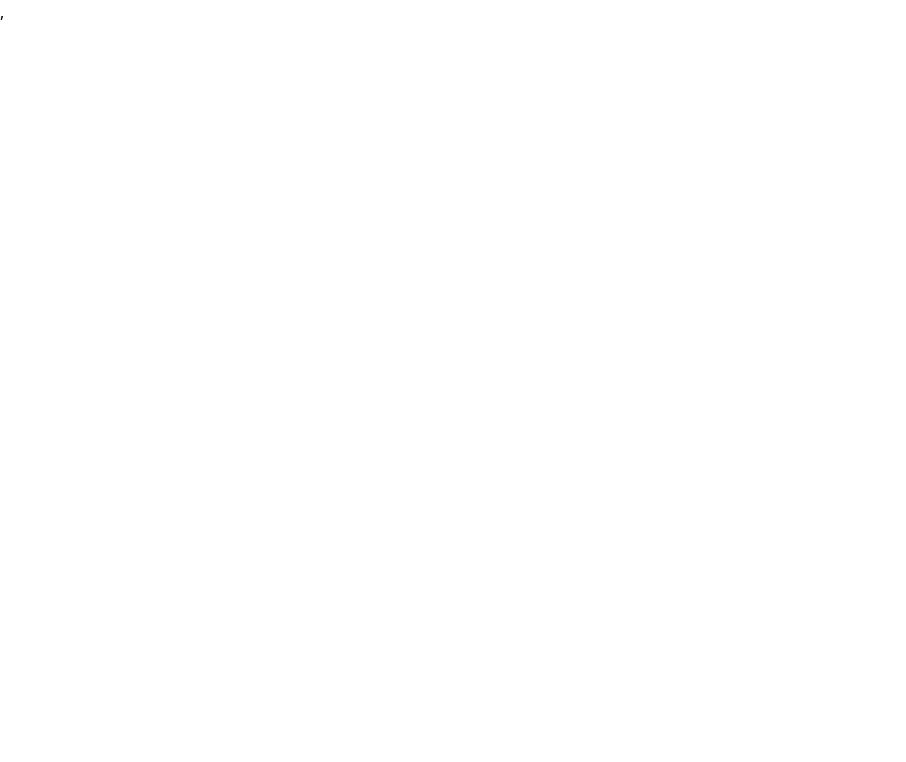
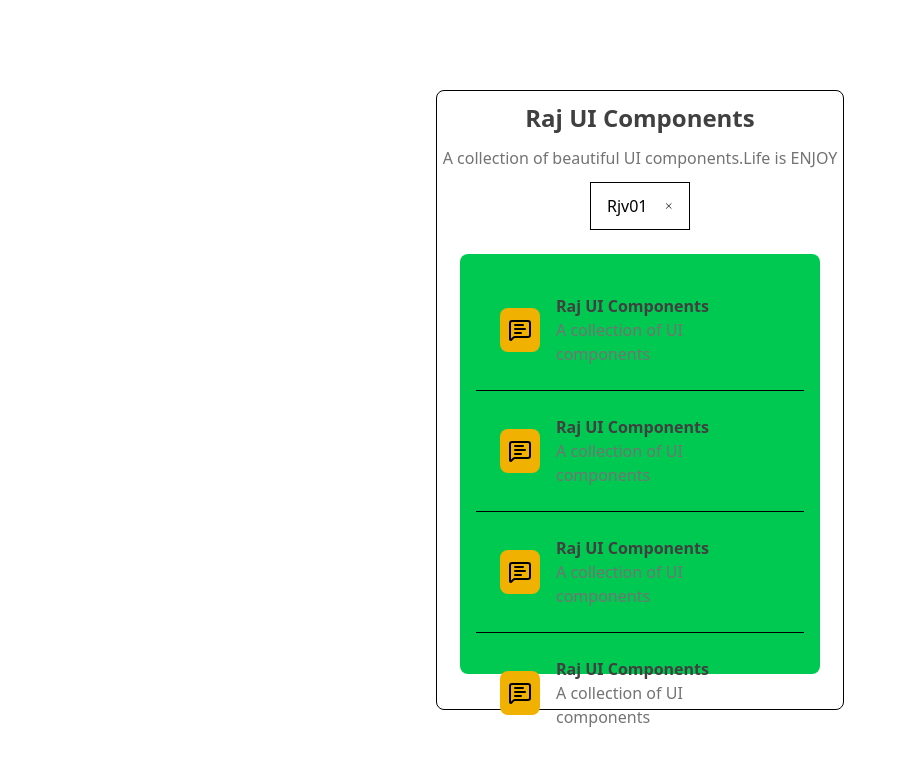
Before and after one commit to rjv01/FramerMotionProjects, a React (Vite) app: page /Card in a window 1280 px wide. Before the commit this address had no page. Shown: the top 762 px of the page, without its empty margins (0-906 px from the left). Built offline with nearby package versions, Linux system fonts and the light colour scheme.

Commit message:
adding card

```diff
--- a/package.json
+++ b/package.json
@@ -12,6 +12,7 @@
   "dependencies": {
     "@tailwindcss/vite": "^4.1.18",
     "framer-motion": "^12.23.26",
+    "lucide-react": "^0.562.0",
     "react": "^19.2.0",
     "react-dom": "^19.2.0",
     "react-router-dom": "^7.11.0",
--- a/src/App.tsx
+++ b/src/App.tsx
@@ -1,3 +1,4 @@
+import Card from "./components/Card"
 import Home from "./components/Home"
 import Subscribe from "./components/Subscribe"
 import { Routes,Route } from "react-router-dom"
@@ -7,8 +8,8 @@ function App() {
       <Routes>
         <Route path="/" element={<Home />}>Home</Route>
         <Route path="/subscribe" element={<Subscribe />} />
+        <Route path="/Card" element={<Card />} />
       </Routes>
-      {/* <h1 className="text-3xl font-bold text-red-300">Hello world</h1> */}
     </div>
   )
 }
--- /dev/null
+++ b/src/components/Card.tsx
@@ -0,0 +1,70 @@
+import { MessageSquareText, X } from "lucide-react"
+import { useState } from "react";
+import { motion } from "framer-motion";
+
+function Card() {
+    const [open,setOpen] = useState(true);
+    return (
+        <div className="min-h-screen flex justify-center items-center">
+            {open && (
+                <div className="flex flex-col justify-center items-center h-155 w-102 bg-white border rounded-lg">
+                    {/* <div className="flex flex-col p-4"> */}
+                        <h1 className="font-bold text-2xl text-neutral-700">Raj UI Components</h1>
+                        <p className="mt-3 text-neutral-500">A collection of beautiful UI components.Life is ENJOY</p>
+                        <div
+                            className="flex justify-center items-center w-25 h-12 gap-4 px-4 mt-3 border"
+                            onClick={() => setOpen(false)}
+                        >
+                            <button className="">Rjv01</button>
+                            <X className="w-6 h-6"></X>
+                        </div>
+                    {/* </div> */}
+                    <motion.div
+                        style={{
+
+                        }}
+                        className="flex flex-col items-center bg-green-500 h-105 w-90 rounded-lg divide-y p-4 m-6">
+                        <div className="flex items-center gap-4 p-6">
+                            <div className="bg-yellow-500 p-2 rounded-lg">
+                                <MessageSquareText className="h-7 w-6"/>
+                            </div>
+                            <div>
+                                <p className="font-bold text-md text-neutral-700">Raj UI Components</p>
+                                <p className="text-neutral-500">A collection of UI components</p>
+                            </div>
+                        </div>
+                        <div className="flex items-center gap-4 p-6">
+                            <div className="bg-yellow-500 p-2 rounded-lg">
+                                <MessageSquareText className="h-7 w-6"/>
+                            </div>
+                            <div>
+                                <p className="font-bold text-md text-neutral-700">Raj UI Components</p>
+                                <p className="text-neutral-500">A collection of UI components</p>
+                            </div>
+                        </div>
+                        <div className="flex items-center gap-4 p-6">
+                            <div className="bg-yellow-500 p-2 rounded-lg">
+                                <MessageSquareText className="h-7 w-6"/>
+                            </div>
+                            <div>
+                                <p className="font-bold text-md text-neutral-700">Raj UI Components</p>
+                                <p className="text-neutral-500">A collection of UI components</p>
+                            </div>
+                        </div>
+                        <div className="flex items-center gap-4 p-6">
+                            <div className="bg-yellow-500 p-2 rounded-lg">
+                                <MessageSquareText className="h-7 w-6"/>
+                            </div>
+                            <div>
+                                <p className="font-bold text-md text-neutral-700">Raj UI Components</p>
+                                <p className="text-neutral-500">A collection of UI components</p>
+                            </div>
+                        </div>
+                    </motion.div>
+                </div>
+            )}
+        </div>
+    );
+}
+
+export default Card
--- a/src/components/Home.tsx
+++ b/src/components/Home.tsx
@@ -6,7 +6,7 @@ function Home() {
             Welcome to the Home Page</h1>
         <div className="font-mono grid grid-cols-3 gap-10 justify-center items-center m-6 text-white text-2xl">
             <a href="/subscribe" className="text-green-400 bg-green-500/30 hover:text-green-300 transition-colors duration-200 p-4 m-4 text-center rounded-lg">Subscribe Button</a>
-            <a href="/subscribe" className="text-green-400 bg-green-500/30 hover:text-green-300 transition-colors duration-200 p-4 m-4 text-center rounded-lg">Subscribe Button</a>
+            <a href="/Card" className="text-green-400 bg-green-500/30 hover:text-green-300 transition-colors duration-200 p-4 m-4 text-center rounded-lg">Card Component</a>
             <a href="/subscribe" className="text-green-400 bg-green-500/30 hover:text-green-300 transition-colors duration-200 p-4 m-4 text-center rounded-lg">Subscribe Button</a>
             <a href="/subscribe" className="text-green-400 bg-green-500/30 hover:text-green-300 transition-colors duration-200 p-4 m-4 text-center rounded-lg">Subscribe Button</a>
             <a href="/subscribe" className="text-green-400 bg-green-500/30 hover:text-green-300 transition-colors duration-200 p-4 m-4 text-center rounded-lg">Subscribe Button</a>
```
Also changed, not shown: 1 other file (tests, documents, lock files or other folders).
